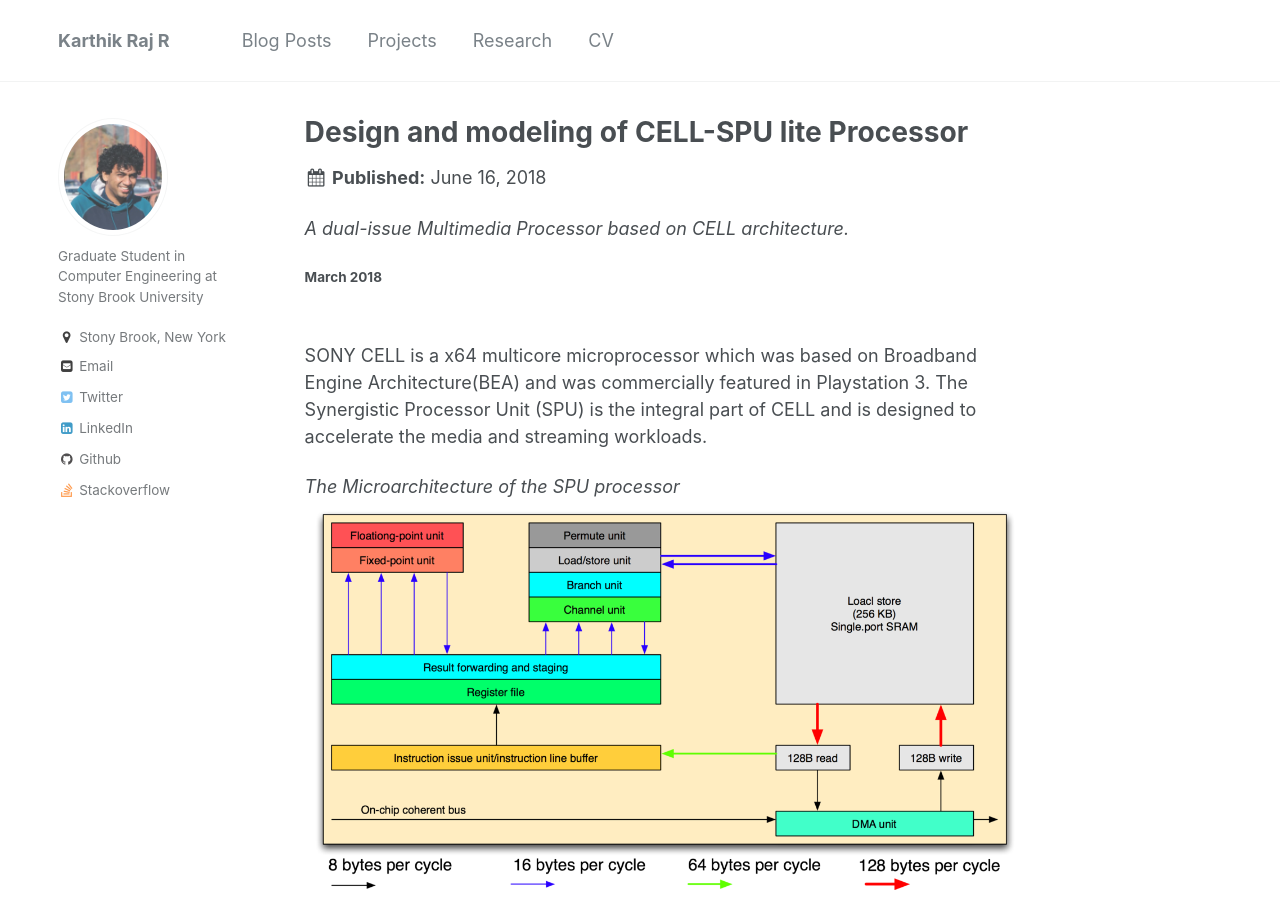
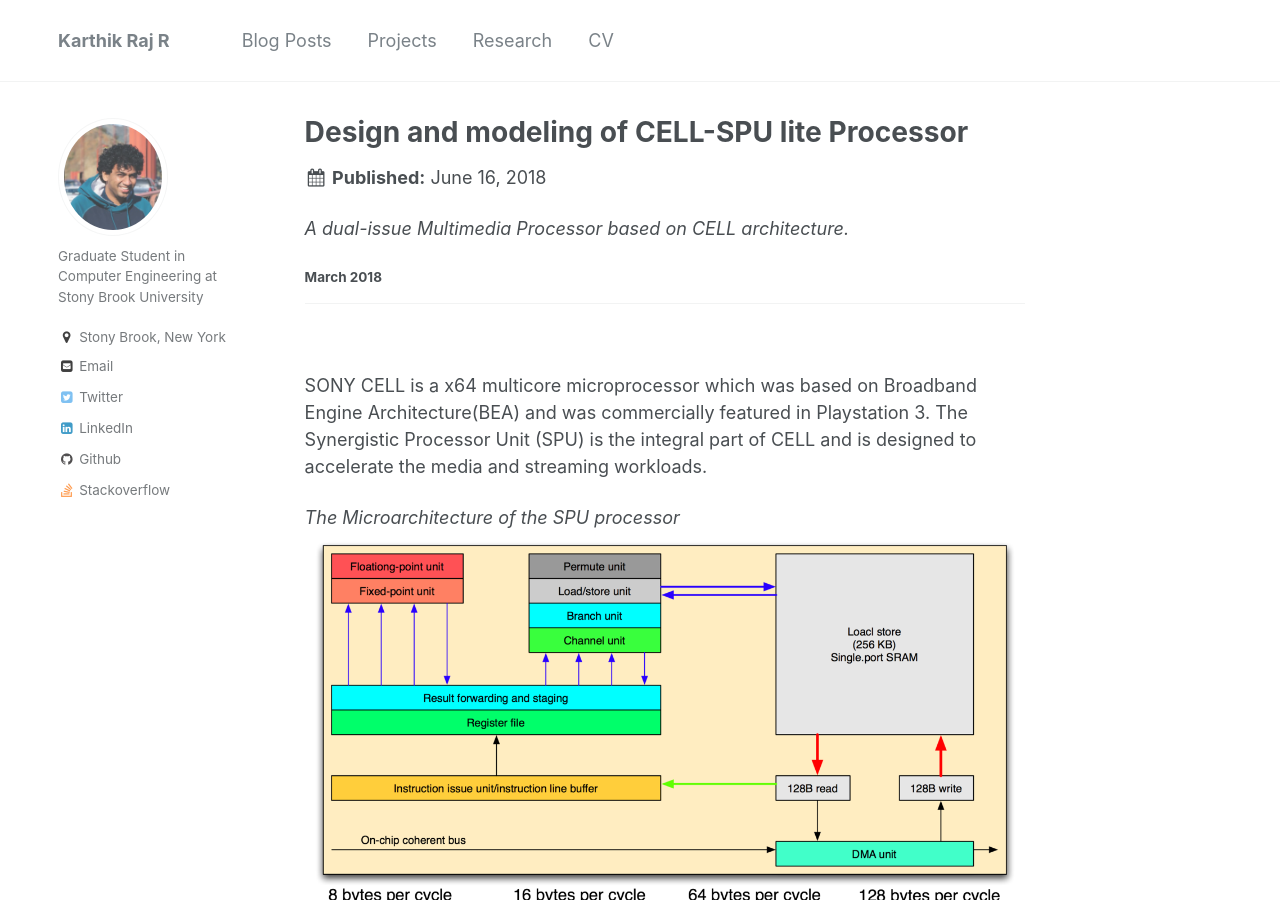
Before and after one commit to Karthik4293/Karthik4293.github.io, a Jekyll site: the page built from _portfolio/CELL-SPU.md, in a window 1280 px wide and 900 px high. Built offline with Jekyll 4.4.1, drawn with Linux system fonts in a browser that asks for light colours.

Commit message:
Project 1

```diff
--- a/_portfolio/CELL-SPU.md
+++ b/_portfolio/CELL-SPU.md
@@ -5,7 +5,8 @@ collection: portfolio
 ---
 
 <i>A dual-issue Multimedia Processor based on CELL architecture.</i>
-##### March 2018
+#### March 2018
+---------------------------------------------------------------------
 
 <br/>
 
```
